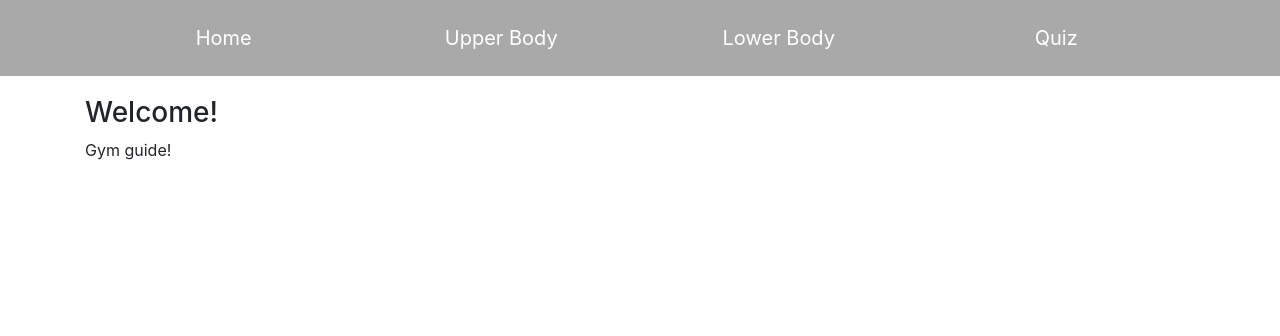
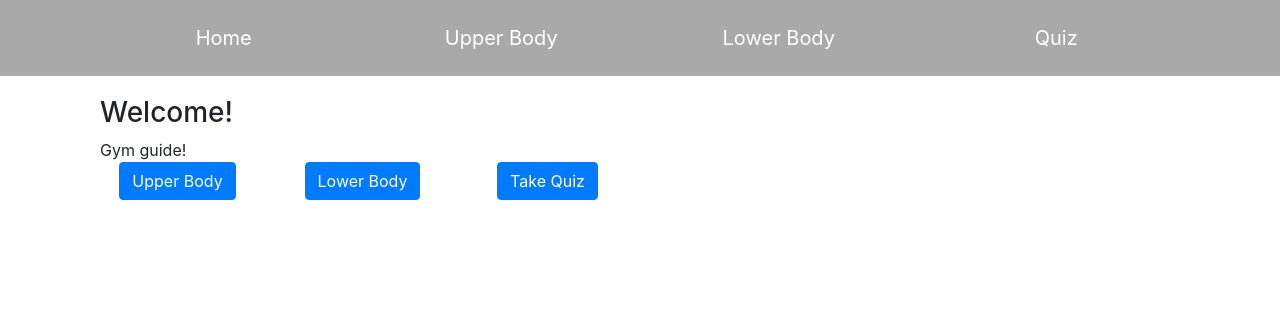
Before and after one commit to hannah-w-huang/ui-project, a Flask app: page / in a window 1280 px wide. Shown: the top 336 px of the page. Run offline with Flask 3, Linux system fonts and the light colour scheme; some libraries are stand-ins or nearby versions.

Commit message:
home page: add buttons to nav to learn and quiz pages

```diff
--- a/static/welcome.js
+++ b/static/welcome.js
@@ -1 +1,16 @@
-$(document).ready(function () {});
+$(document).ready(function () {
+    $('#home_to_upper').click(function(e) {
+        e.preventDefault();
+        window.location.href = '/upper_body';
+    });
+
+    $('#home_to_lower').click(function(e) {
+        e.preventDefault();
+        window.location.href = '/lower_body';
+    });
+
+    $('#home_to_quiz').click(function(e) {
+        e.preventDefault();
+        window.location.href = '/quiz';
+    });
+});
--- a/templates/welcome.html
+++ b/templates/welcome.html
@@ -5,9 +5,26 @@
   src="{{ url_for('static', filename = 'welcome.js') }}"
 ></script>
 
-<div id="welcomeIntro">
-  <h3>Welcome!</h3>
-  <div>Gym guide!</div>
+<div class = "container">
+  <div id="welcomeIntro">
+    <h3>Welcome!</h3>
+    <div>Gym guide!</div>
+
+    <div class = "row">
+      <div class="col-2 format-button">
+        <button type="button" class="btn btn-primary" id="home_to_upper">Upper Body</button>
+      </div>
+
+      <div class="col-2 format-button">
+        <button type="button" class="btn btn-primary" id="home_to_lower">Lower Body</button>
+      </div>
+
+      <div class="col-2 format-button">
+        <button type="button" class="btn btn-primary" id="home_to_quiz">Take Quiz</button>
+      </div>
+
+    </div>
+  </div>
 </div>
 
 {% endblock %}
```
